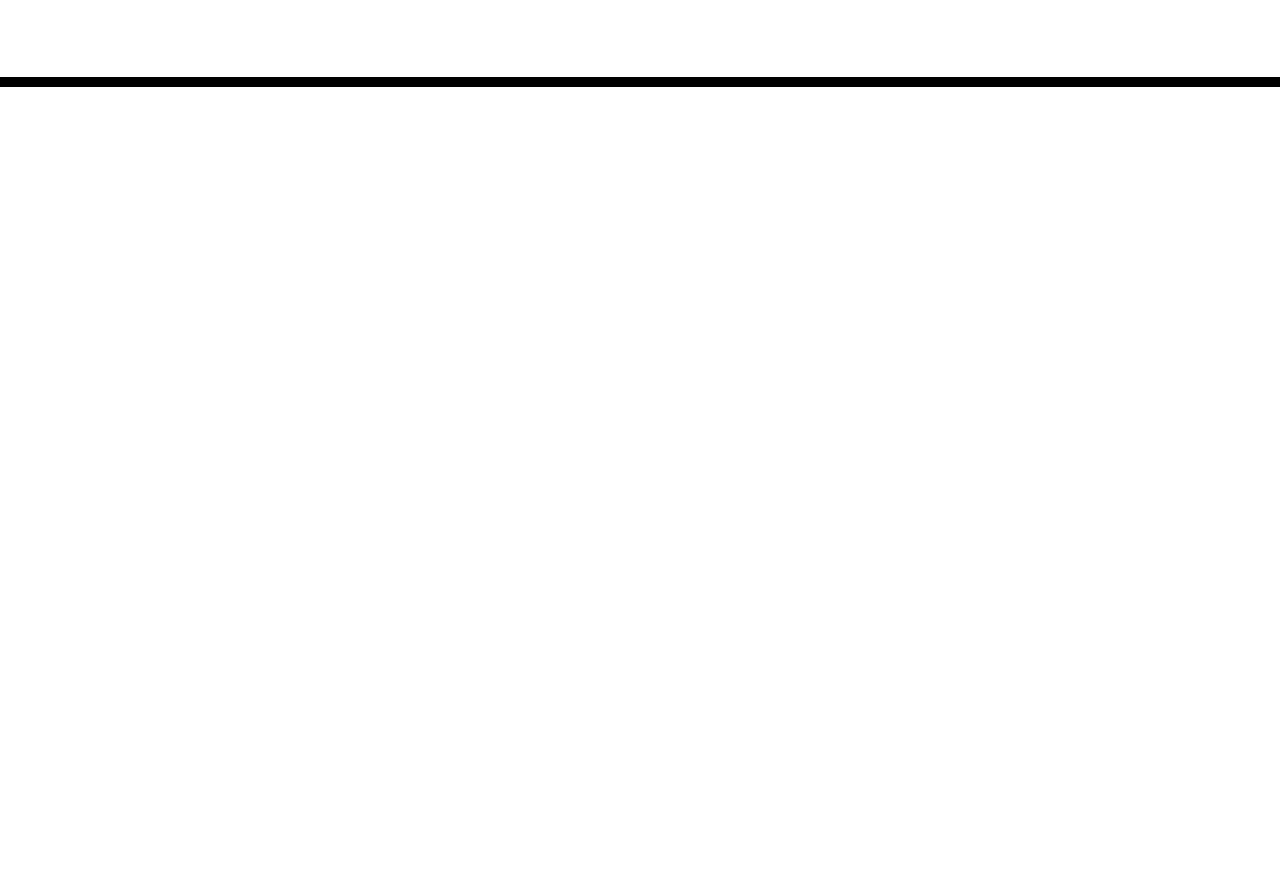
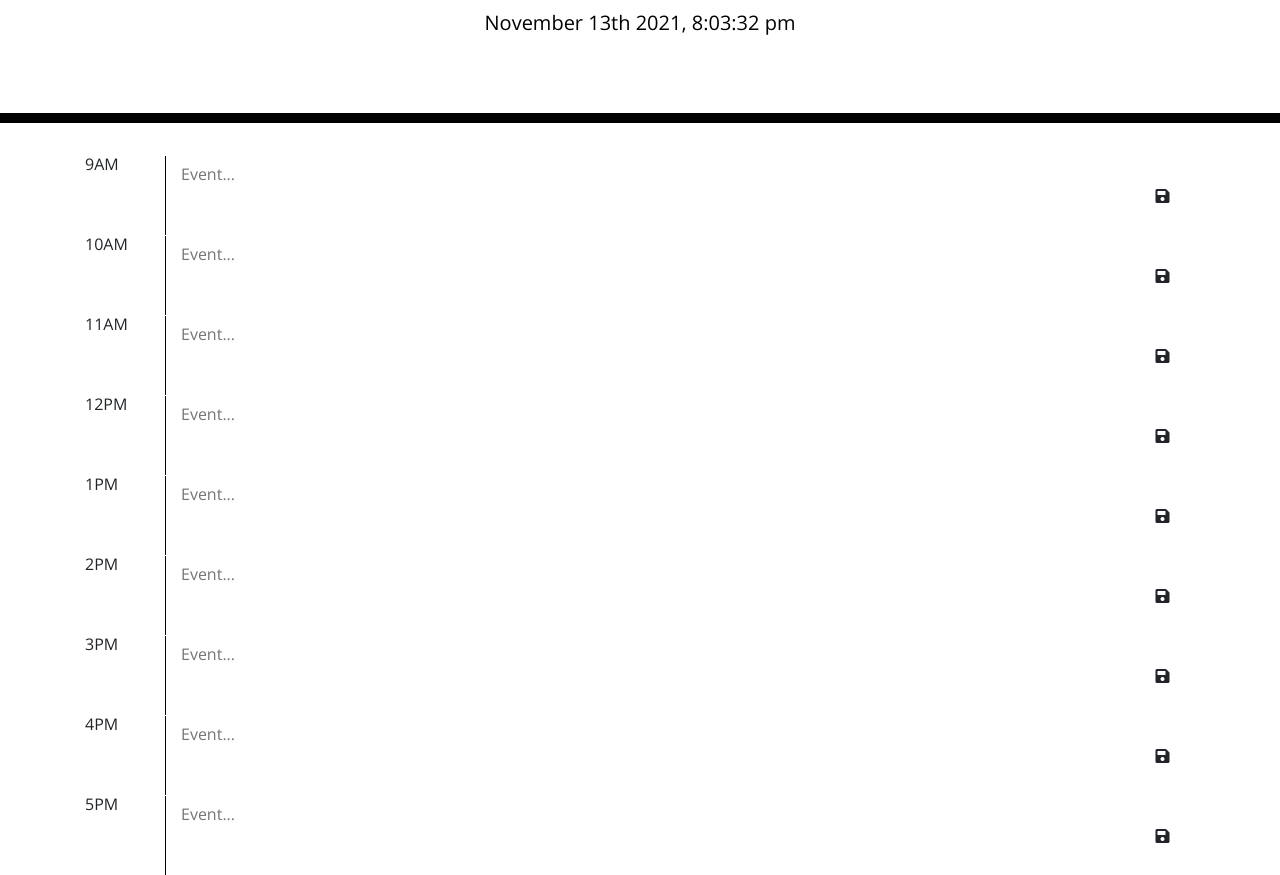
Before and after one commit to abdinasirh/work-day-scheduler, a plain HTML site: page index.html in a window 1280 px wide. Shown: the part 181-1056 px from the top of the page. Before the commit the page ends 800 px from the top, so only its background shows below. Drawn offline with nearby package versions, Linux system fonts and the light colour scheme; files that its build step writes are made by us from their sources.

Commit message:
add js file

```diff
--- /dev/null
+++ b/assets/js/script.js
@@ -0,0 +1,3 @@
+//display current day & time.
+var date = moment().format('MMMM Do YYYY, h:mm:ss a');
+$("#currentDay").text(date);
--- a/index.html
+++ b/index.html
@@ -18,7 +18,7 @@
       href="https://fonts.googleapis.com/css?family=Open+Sans&display=swap"
       rel="stylesheet"
     />
-    <link rel="stylesheet" href="style.css" />
+    <link rel="stylesheet" href="./assets/css/style.css"/>
     <title>Work Day Scheduler</title>
   </head>
 
@@ -29,10 +29,66 @@
       <p id="currentDay" class="lead"></p>
     </header>
     <div class="container">
+
+      <div class="row block" id="9">
+        <div class="col-md-1 hr">9AM</div>
+        <textarea class="col-md-10 input" id="hr-9" placeholder="Event..."></textarea>
+        <button class="col-md-1 btn saveButton"><i class="fas fa-save"></i></button>
+    </div>
+
+    <div class="row block" id="10">
+        <div class="col-md-1 hr">10AM</div>
+        <textarea class="col-md-10 input" id="hr-10" placeholder="Event..."></textarea>
+        <button class="col-md-1 btn saveButton"><i class="fas fa-save"></i></button>
+    </div>
+
+    <div class="row block" id="11">
+        <div class="col-md-1 hr">11AM</div>
+        <textarea class="col-md-10 input" id="hr-11" placeholder="Event..."></textarea>
+        <button class="col-md-1 btn saveButton"><i class="fas fa-save"></i></button>
+    </div>
+
+    <div class="row block" id="12">
+        <div class="col-md-1 hr">12PM</div>
+        <textarea class="col-md-10 input" id="hr-12" placeholder="Event..."></textarea>
+        <button class="col-md-1 btn saveButton"><i class="fas fa-save"></i></button>
+    </div>
+
+    <div class="row block" id="13">
+        <div class="col-md-1 hr">1PM</div>
+        <textarea class="col-md-10 input" id="hr-1" placeholder="Event..."></textarea>
+        <button class="col-md-1 btn saveButton"><i class="fas fa-save"></i></button>
+    </div>
+
+    <div class="row block" id="14">
+        <div class="col-md-1 hr">2PM</div>
+        <textarea class="col-md-10 input" id="hr-2" placeholder="Event..."></textarea>
+        <button class="col-md-1 btn saveButton"><i class="fas fa-save"></i></button>
+    </div>
+
+    <div class="row block" id="15">
+        <div class="col-md-1 hr">3PM</div>
+        <textarea class="col-md-10 input" id="hr-3" placeholder="Event..."></textarea>
+        <button class="col-md-1 btn saveButton"><i class="fas fa-save"></i></button>
+    </div>
+
+    <div class="row block" id="16">
+        <div class="col-md-1 hr">4PM</div>
+        <textarea class="col-md-10 input" id="hr-4" placeholder="Event..."></textarea>
+        <button class="col-md-1 btn saveButton"><i class="fas fa-save"></i></button>
+    </div>
+
+    <div class="row block" id="17">
+        <div class="col-md-1 hr">5PM</div>
+        <textarea class="col-md-10 input" id="hr-5" placeholder="Event..."></textarea>
+        <button class="col-md-1 btn saveButton"><i class="fas fa-save"></i></button>
+    </div>
+
       <!-- Timeblocks go here -->
     </div>
 
     <script src="https://code.jquery.com/jquery-3.4.1.min.js"></script>
     <script src="https://cdnjs.cloudflare.com/ajax/libs/moment.js/2.24.0/moment.min.js"></script>
+    <script src="./assets/js/script.js"></script>
   </body>
 </html>
```
